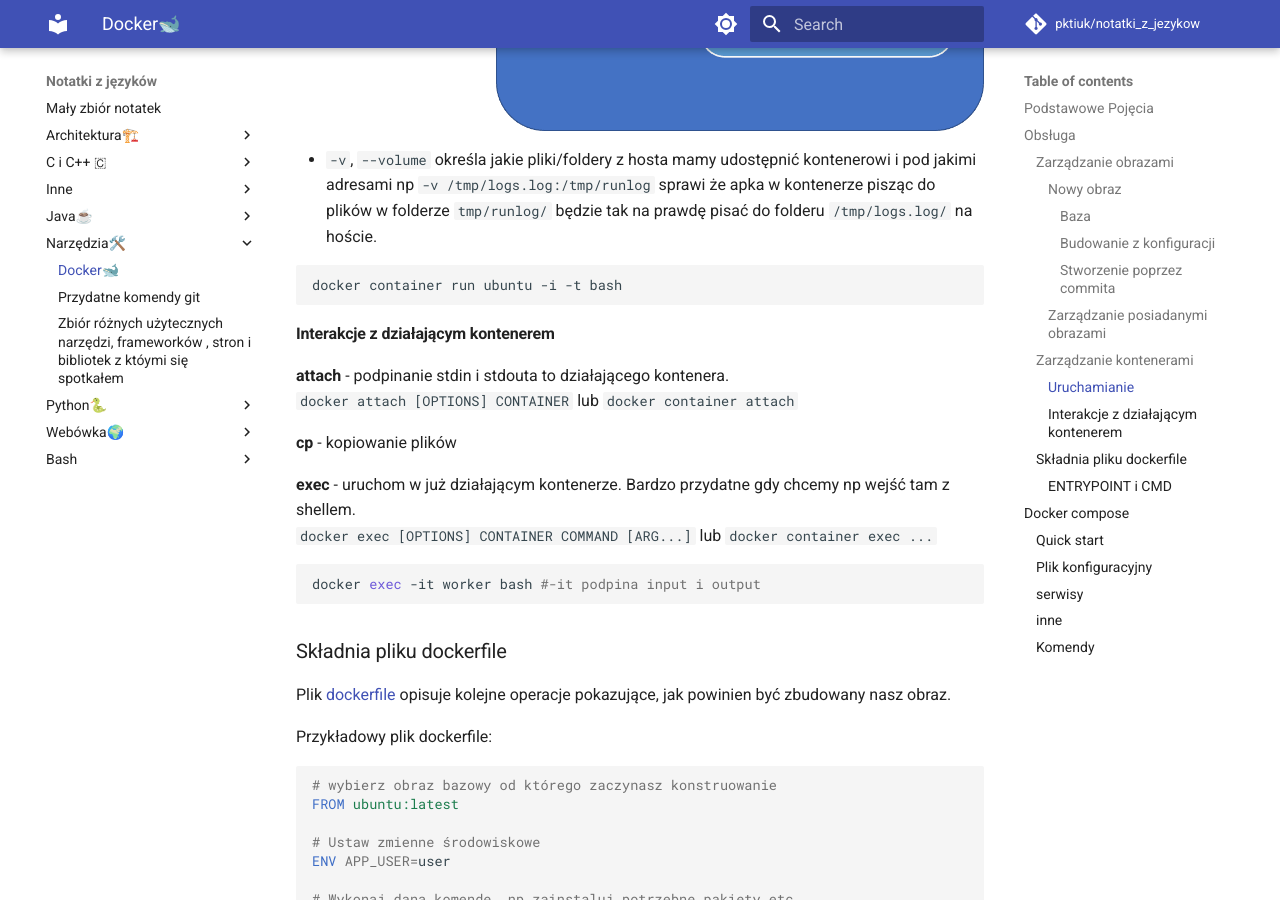
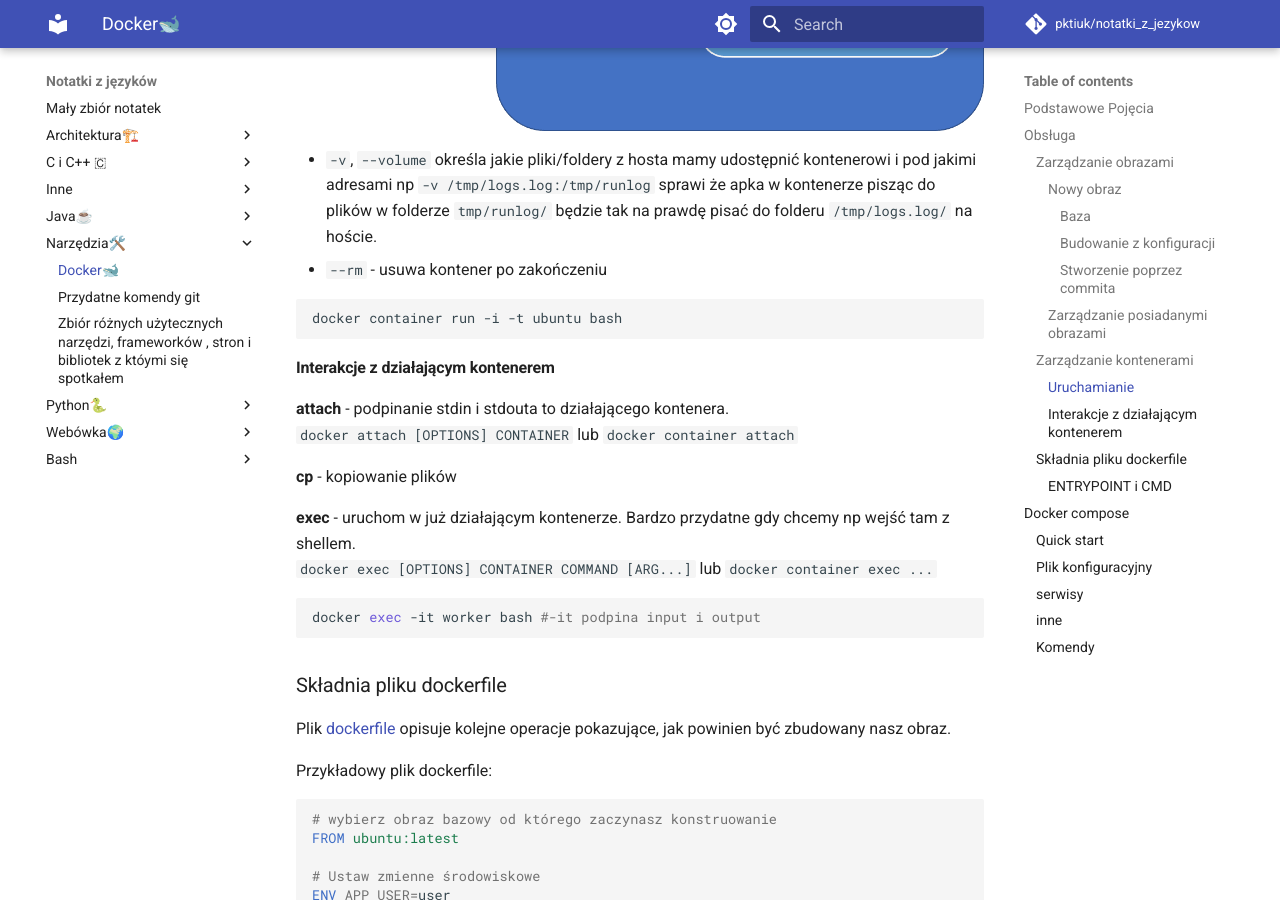
Before and after one commit to pktiuk/notatki_z_jezykow, an MkDocs documentation site: the page built from docs/Narzędzia🛠️/docker.md, in a window 1280 px wide and 900 px high, scrolled down 4108 px. Built offline with MkDocs 1.6.1 and Material for MkDocs 9.7.7, drawn with Linux system fonts in a browser that asks for light colours; comment, search, counter and statistics services are not loaded.

Commit message:
Poprawiona błędna komenda

````diff
--- a/docs/Narzędzia🛠️/docker.md
+++ b/docs/Narzędzia🛠️/docker.md
@@ -141,9 +141,10 @@
 - `-p`, `--publish` udostępnij wewnętrzne porty obrazu na portach hosta np `-p 8089:80` wystawia port 80 z wnętrza kontenera na porcie 8089 hosta. (możemy teraz na naszej maszynie otworzyć to pod adresem localhost:8089)
   ![porty](assets/Docker-ports.png)
 - `-v`, `--volume` określa jakie pliki/foldery z hosta mamy udostępnić kontenerowi i pod jakimi adresami np `-v /tmp/logs.log:/tmp/runlog` sprawi że apka w kontenerze pisząc do plików w folderze `tmp/runlog/` będzie tak na prawdę pisać do folderu `/tmp/logs.log/` na hoście.
+- `--rm` - usuwa kontener po zakończeniu
 
 ```bash
-docker container run ubuntu -i -t bash
+docker container run -i -t ubuntu bash
 ```
 
 #### Interakcje z działającym kontenerem
````
